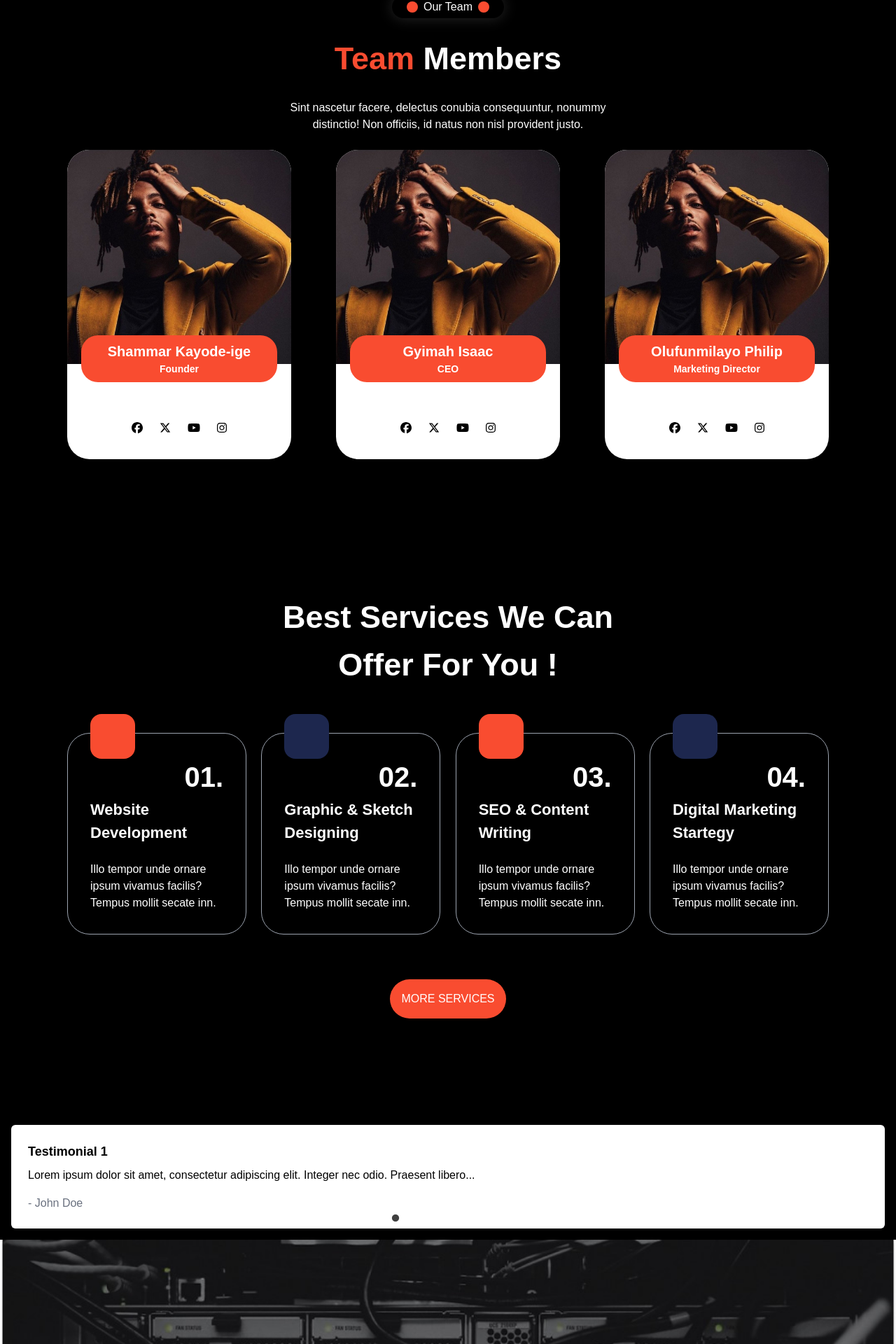
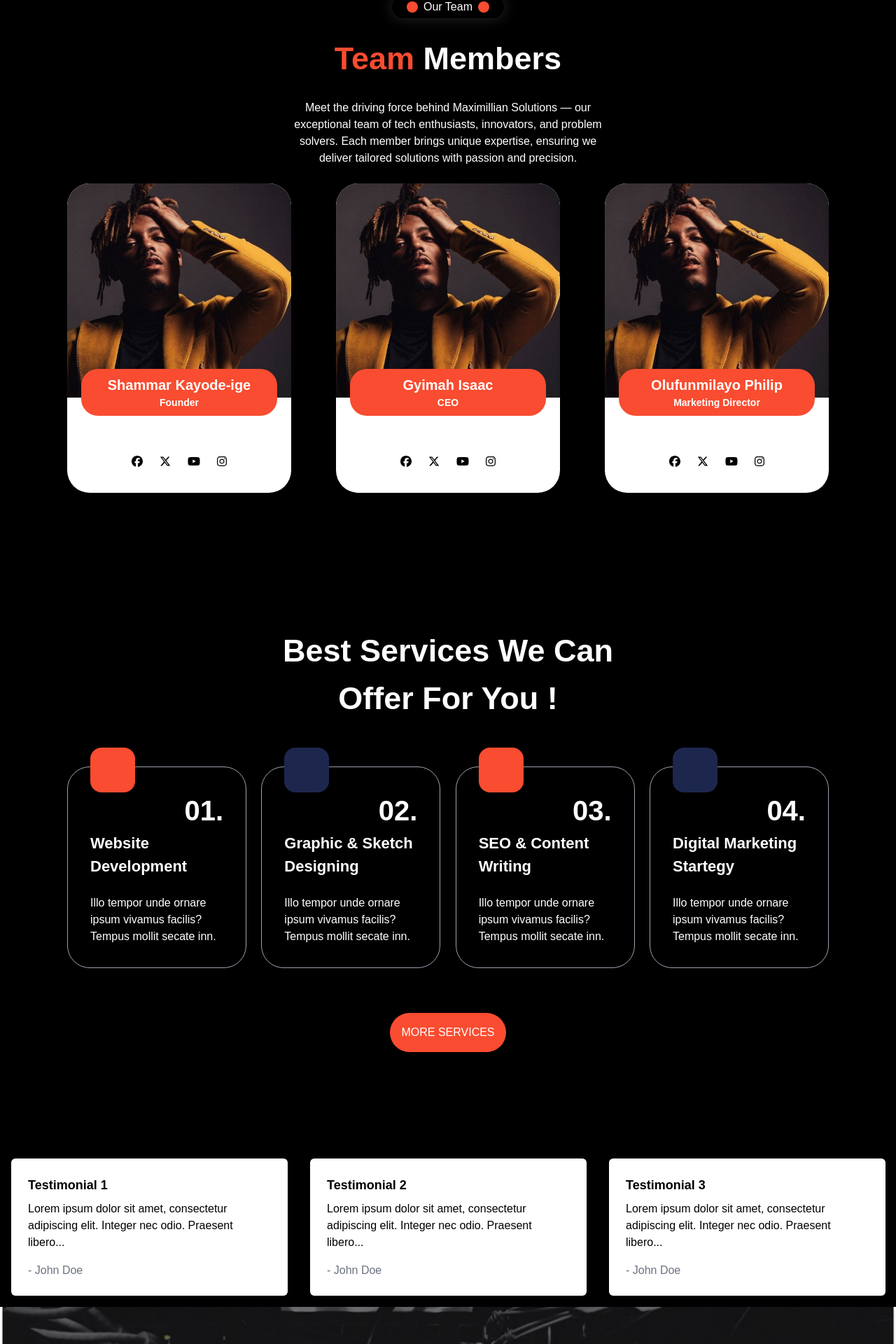
Before and after one commit to emdevelopa/maximillian, a React (Create React App) app: page / in a window 1280 px wide. Shown: the part 3071-4991 px from the top of the page at 70% size. Built offline with nearby package versions, Linux system fonts and the light colour scheme.

Commit message:
good commit

```diff
--- a/src/components/about.jsx
+++ b/src/components/about.jsx
@@ -1,9 +1,7 @@
 import { FontAwesomeIcon } from "@fortawesome/react-fontawesome";
 import {
   faFacebook,
-  faTwitter,
   faInstagram,
-  faLinkedin,
   faXTwitter,
   faYoutube,
   // Add more social media icons as needed
@@ -62,8 +60,10 @@ export default function About(props) {
               <span className="text-[#F94C30]">Team</span> Members
             </h1>
             <p className="w-[40%] text-center">
-              Sint nascetur facere, delectus conubia consequuntur, nonummy
-              distinctio! Non officiis, id natus non nisl provident justo.
+              Meet the driving force behind Maximillian Solutions — our
+              exceptional team of tech enthusiasts, innovators, and problem
+              solvers. Each member brings unique expertise, ensuring we deliver
+              tailored solutions with passion and precision.
             </p>
           </div>
           {/* Card Sections */}
--- a/src/components/offer.jsx
+++ b/src/components/offer.jsx
@@ -6,7 +6,7 @@ export default function WhatWeOffer() {
           Best Services We Can Offer For You !
         </h1>
       </div>
-      <section className="flex justify-between">
+      <section className="flex justify-between flex-wrap ">
         <div className="border relative border-gray-400 rounded-[2em] w-[16em] p-[2em]">
           <div className="bg-[#F94C30] absolute top-[-10%] rounded-[1em] h-[4em] w-[4em]"></div>
           <div className="flex justify-end">
--- a/src/components/testimonial.jsx
+++ b/src/components/testimonial.jsx
@@ -34,12 +34,7 @@ const testimonialData = [
       "Lorem ipsum dolor sit amet, consectetur adipiscing elit. Integer nec odio. Praesent libero...",
     author: "John Doe",
   },
-  {
-    id: 5,
-    content:
-      "Lorem ipsum dolor sit amet, consectetur adipiscing elit. Integer nec odio. Praesent libero...",
-    author: "John Doe",
-  },
+
   // Add more testimonial data as needed
 ];
 
@@ -48,10 +43,28 @@ const TestimonialCarousel = () => {
     dots: true,
     infinite: true,
     speed: 500,
-    slidesToShow: 1,
-    slidesToScroll: 1,
+    slidesToShow: 3,
+    slidesToScroll: 3,
+    appendDots: (dots) => (
+        <div style={{ bottom: "-30px" }}>
+        <ul className="slick-dots" style={{ margin: "0" }}>
+          {dots}
+        </ul>
+      </div>
+    ),
+    customPaging: (i) => (
+      <div
+        style={{
+          width: "10px",
+          height: "10px",
+        //   backgroundColor: "#6B7280", // Change the color to your desired color
+          borderRadius: "50%",
+          display: "inline-block",
+          margin: "0 5px",
+        }}
+      />
+    ),
   };
-
   return (
     <div className="container mx-auto mt-10">
       <Slider {...settings}>
```
